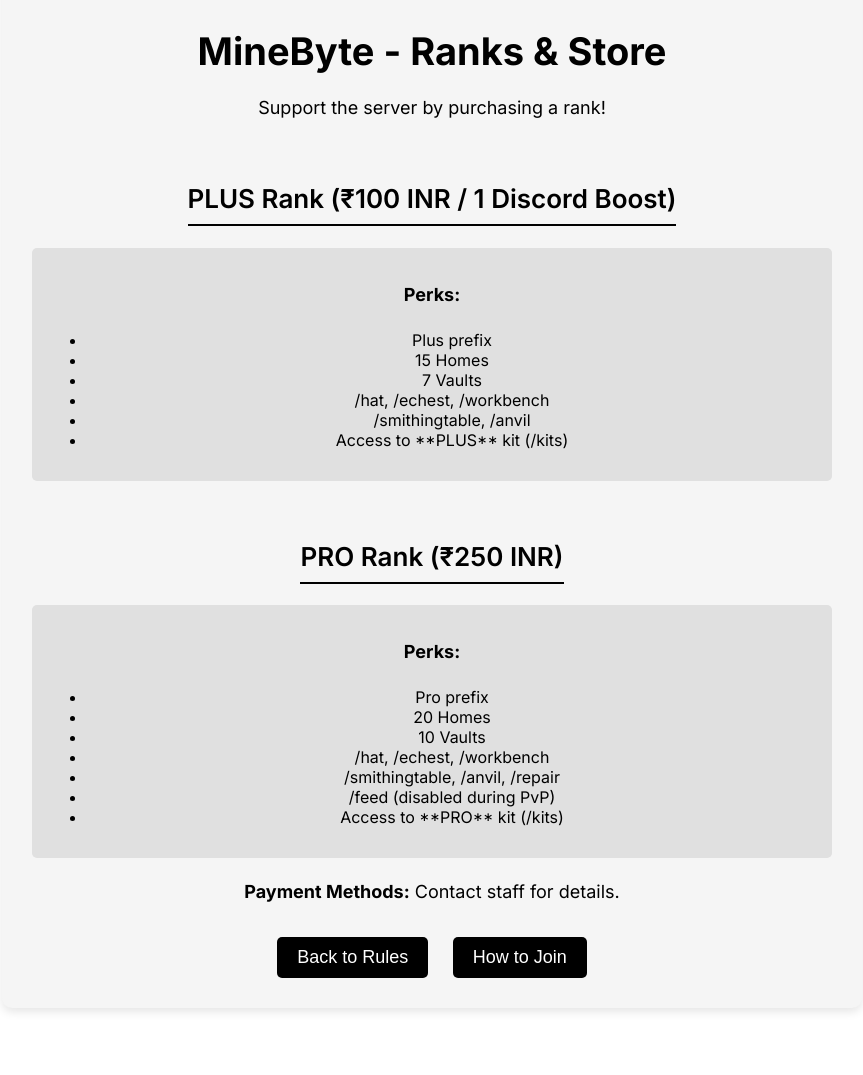
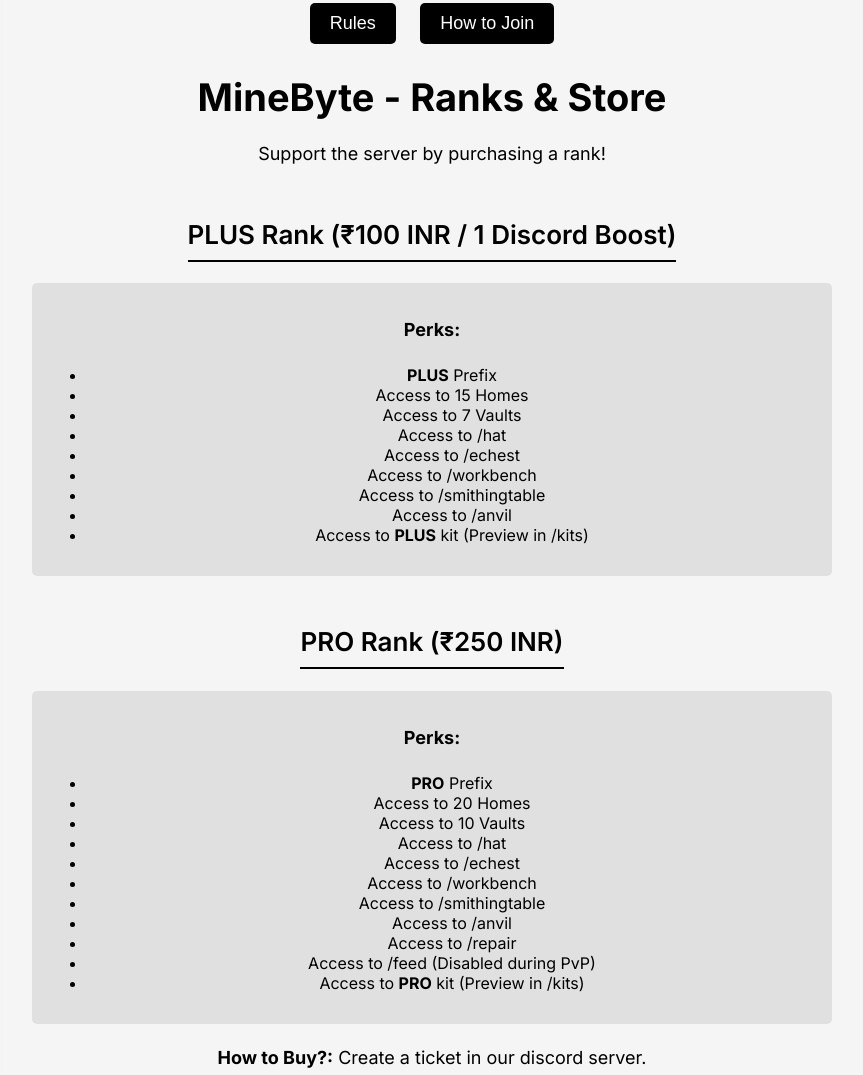
Before and after one commit to aquatonX1/MineByte, a plain HTML site: page store.html in a window 1280 px wide. Shown: the part 77-1152 px from the top of the page, without its empty margins (208-1071 px from the left). Drawn offline with Linux system fonts and the light colour scheme.

Commit message:
Update store.html

```diff
--- a/store.html
+++ b/store.html
@@ -33,7 +33,7 @@
         h2 {
             font-size: 26px;
             font-weight: 600;
-            margin-top: 40px;
+            margin-top: 30px;
             padding-bottom: 10px;
             border-bottom: 2px solid #000000;
             display: inline-block;
@@ -54,7 +54,7 @@
         }
 
         .nav-buttons {
-            margin-top: 30px;
+            margin-bottom: 30px;
         }
 
         .nav-buttons a {
@@ -81,6 +81,11 @@
 <body>
 
     <div class="container">
+        <div class="nav-buttons">
+            <a href="index.html"><button>Rules</button></a>
+            <a href="connect.html"><button>How to Join</button></a>
+        </div>
+
         <h1>MineByte - Ranks & Store</h1>
         <p>Support the server by purchasing a rank!</p>
 
@@ -88,12 +93,15 @@
         <div class="rank">
             <p><b>Perks:</b></p>
             <ul>
-                <li>Plus prefix</li>
-                <li>15 Homes</li>
-                <li>7 Vaults</li>
-                <li>/hat, /echest, /workbench</li>
-                <li>/smithingtable, /anvil</li>
-                <li>Access to **PLUS** kit (/kits)</li>
+                <li><b>PLUS</b> Prefix</li>
+                <li>Access to 15 Homes</li>
+                <li>Access to 7 Vaults</li>
+                <li>Access to /hat</li>
+                <li>Access to /echest</li>
+                <li>Access to /workbench</li>
+                <li>Access to /smithingtable</li>
+                <li>Access to /anvil</li>
+                <li>Access to <b>PLUS</b> kit (Preview in /kits)</li>
             </ul>
         </div>
 
@@ -101,22 +109,22 @@
         <div class="rank">
             <p><b>Perks:</b></p>
             <ul>
-                <li>Pro prefix</li>
-                <li>20 Homes</li>
-                <li>10 Vaults</li>
-                <li>/hat, /echest, /workbench</li>
-                <li>/smithingtable, /anvil, /repair</li>
-                <li>/feed (disabled during PvP)</li>
-                <li>Access to **PRO** kit (/kits)</li>
+                <li><b>PRO</b> Prefix</li>
+                <li>Access to 20 Homes</li>
+                <li>Access to 10 Vaults</li>
+                <li>Access to /hat</li>
+                <li>Access to /echest</li>
+                <li>Access to /workbench</li>
+                <li>Access to /smithingtable</li>
+                <li>Access to /anvil</li>
+                <li>Access to /repair</li>
+                <li>Access to /feed (Disabled during PvP)</li>
+                <li>Access to <b>PRO</b> kit (Preview in /kits)</li>
             </ul>
         </div>
 
-        <p><b>Payment Methods:</b> Contact staff for details.</p>
+        <p><b>How to Buy?:</b> Create a ticket in our discord server.</p>
 
-        <div class="nav-buttons">
-            <a href="index.html"><button>Back to Rules</button></a>
-            <a href="connect.html"><button>How to Join</button></a>
-        </div>
     </div>
 
 </body>
```
